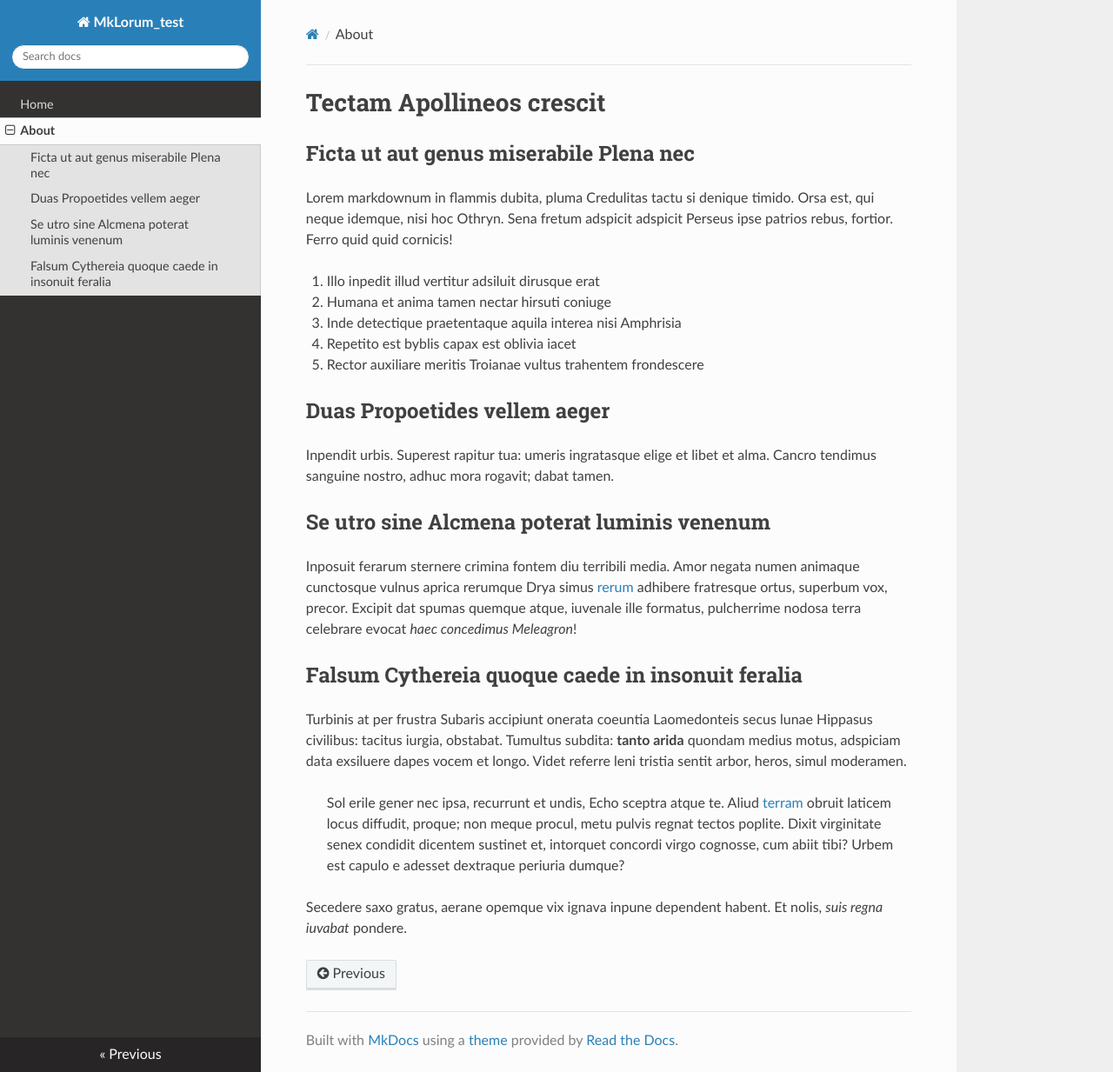
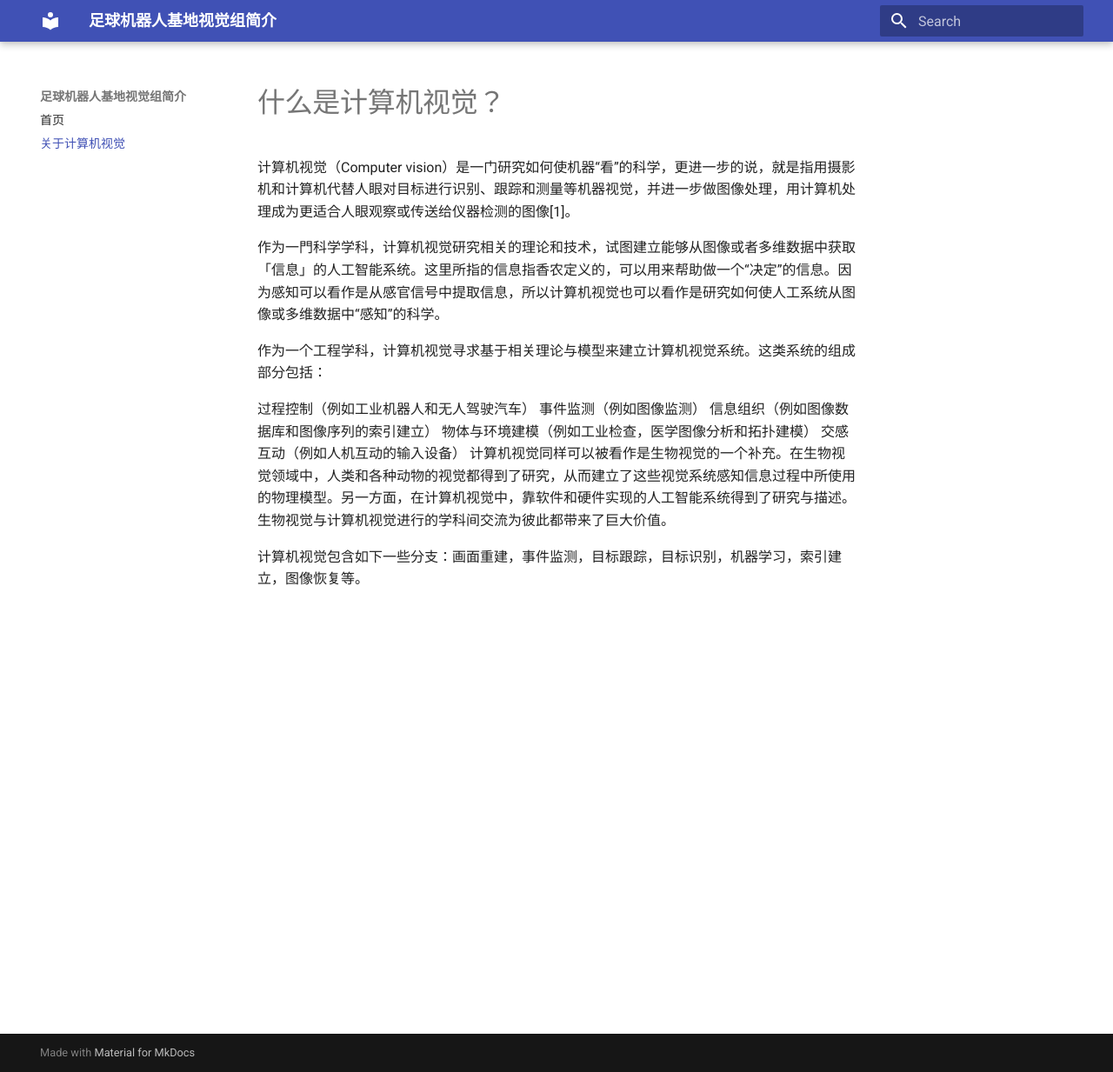
Before and after one commit to Soccer-Robot-Base-Visual-Team/team-introduction, an MkDocs documentation site: the page built from docs/about.md, in a window 1280 px wide and 1233 px high. Shown: the whole window at 87% size. Built offline with MkDocs 1.6.1 and Material for MkDocs 9.7.7, drawn with Linux system fonts in a browser that asks for light colours; nearby versions of some CDN libraries.

Commit message:
modify theme,and title

```diff
--- a/docs/about.md
+++ b/docs/about.md
@@ -1,43 +1,16 @@
-# Tectam Apollineos crescit
+# 什么是计算机视觉？
 
-## Ficta ut aut genus miserabile Plena nec
+计算机视觉（Computer vision）是一门研究如何使机器“看”的科学，更进一步的说，就是指用摄影机和计算机代替人眼对目标进行识别、跟踪和测量等机器视觉，并进一步做图像处理，用计算机处理成为更适合人眼观察或传送给仪器检测的图像[1]。
 
-Lorem markdownum in flammis dubita, pluma Credulitas tactu si denique timido.
-Orsa est, qui neque idemque, nisi hoc Othryn. Sena fretum adspicit adspicit
-Perseus ipse patrios rebus, fortior. Ferro quid quid cornicis!
+作为一門科学学科，计算机视觉研究相关的理论和技术，试图建立能够从图像或者多维数据中获取「信息」的人工智能系统。这里所指的信息指香农定义的，可以用来帮助做一个“决定”的信息。因为感知可以看作是从感官信号中提取信息，所以计算机视觉也可以看作是研究如何使人工系统从图像或多维数据中“感知”的科学。
 
-1. Illo inpedit illud vertitur adsiluit dirusque erat
-2. Humana et anima tamen nectar hirsuti coniuge
-3. Inde detectique praetentaque aquila interea nisi Amphrisia
-4. Repetito est byblis capax est oblivia iacet
-5. Rector auxiliare meritis Troianae vultus trahentem frondescere
+作为一个工程学科，计算机视觉寻求基于相关理论与模型来建立计算机视觉系统。这类系统的组成部分包括：
 
-## Duas Propoetides vellem aeger
+过程控制（例如工业机器人和无人驾驶汽车）
+事件监测（例如图像监测）
+信息组织（例如图像数据库和图像序列的索引建立）
+物体与环境建模（例如工业检查，医学图像分析和拓扑建模）
+交感互动（例如人机互动的输入设备）
+计算机视觉同样可以被看作是生物视觉的一个补充。在生物视觉领域中，人类和各种动物的视觉都得到了研究，从而建立了这些视觉系统感知信息过程中所使用的物理模型。另一方面，在计算机视觉中，靠软件和硬件实现的人工智能系统得到了研究与描述。生物视觉与计算机视觉进行的学科间交流为彼此都带来了巨大价值。
 
-Inpendit urbis. Superest rapitur tua: umeris ingratasque elige et libet et alma.
-Cancro tendimus sanguine nostro, adhuc mora rogavit; dabat tamen.
-
-## Se utro sine Alcmena poterat luminis venenum
-
-Inposuit ferarum sternere crimina fontem diu terribili media. Amor negata numen
-animaque cunctosque vulnus aprica rerumque Drya simus
-[rerum](http://www.est.net/) adhibere fratresque ortus, superbum vox, precor.
-Excipit dat spumas quemque atque, iuvenale ille formatus, pulcherrime nodosa
-terra celebrare evocat *haec concedimus Meleagron*!
-
-## Falsum Cythereia quoque caede in insonuit feralia
-
-Turbinis at per frustra Subaris accipiunt onerata coeuntia Laomedonteis secus
-lunae Hippasus civilibus: tacitus iurgia, obstabat. Tumultus subdita: **tanto
-arida** quondam medius motus, adspiciam data exsiluere dapes vocem et longo.
-Videt referre leni tristia sentit arbor, heros, simul moderamen.
-
-> Sol erile gener nec ipsa, recurrunt et undis, Echo sceptra atque te. Aliud
-> [terram](http://recumbere-ensem.com/plectrumque.aspx) obruit laticem locus
-> diffudit, proque; non meque procul, metu pulvis regnat tectos poplite. Dixit
-> virginitate senex condidit dicentem sustinet et, intorquet concordi virgo
-> cognosse, cum abiit tibi? Urbem est capulo e adesset dextraque periuria
-> dumque?
-
-Secedere saxo gratus, aerane opemque vix ignava inpune dependent habent. Et
-nolis, *suis regna iuvabat* pondere.
+计算机视觉包含如下一些分支：画面重建，事件监测，目标跟踪，目标识别，机器学习，索引建立，图像恢复等。
--- a/mkdocs.yml
+++ b/mkdocs.yml
@@ -1,5 +1,5 @@
-site_name: MkLorum_test
+site_name: 足球机器人基地视觉组简介
 nav:
-        - Home: index.md
-        - About: about.md
-theme: readthedocs
+        - 首页: index.md
+        - 关于计算机视觉: about.md
+theme: material
```
